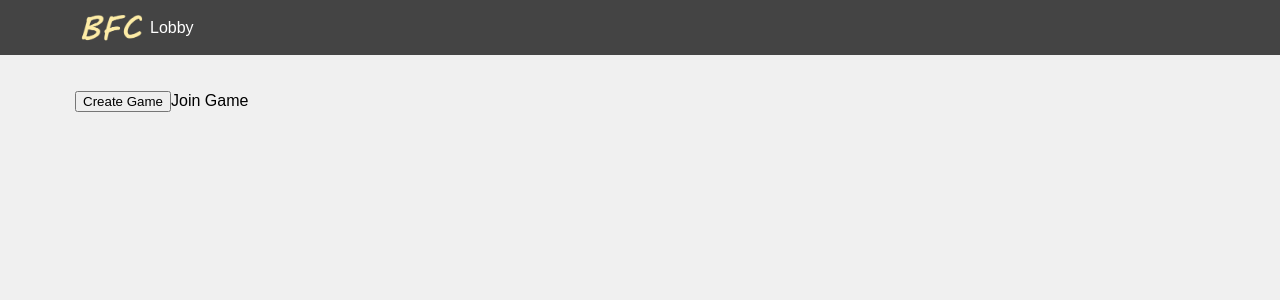
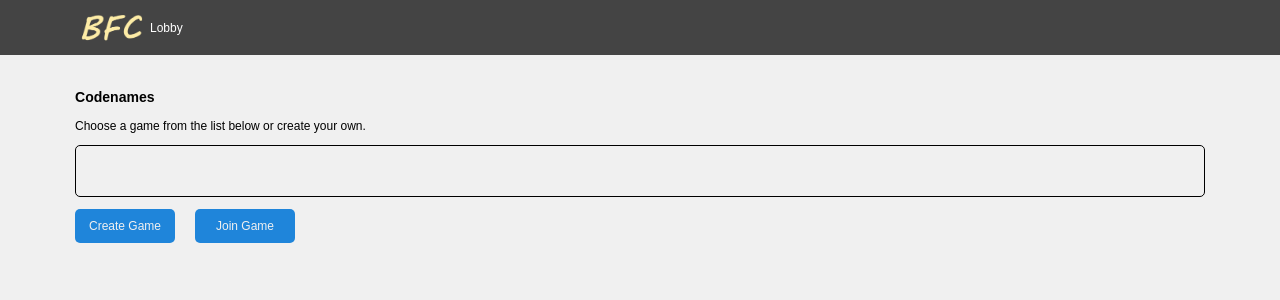
Before and after one commit to toiletpapar/best-friends-club, a React app: page / in a window 1280 px wide. Shown: the top 300 px of the page. Built offline with nearby package versions, Linux system fonts and the light colour scheme; the HTML template or start-up script is replaced by a standard one.

Commit message:
make the lobby a little prettier

```diff
--- a/client/Home/Home.tsx
+++ b/client/Home/Home.tsx
@@ -8,6 +8,7 @@
 
 const Background = styled('div')`
   background-color: ${(props): string => props.theme.lightgray};
+  font-size: 12px;
   font-family: sans-serif;
   min-height: 100vh;
   height: 100%;
--- a/client/Lobby/Lobby.tsx
+++ b/client/Lobby/Lobby.tsx
@@ -2,7 +2,7 @@
 import styled from 'styled-components'
 import * as agent from 'superagent'
 
-import { Link } from '../common/index'
+import { LinkButton, Button } from '../common/index'
 
 interface Highlight {
   active?: boolean;
@@ -10,6 +10,12 @@
 
 const GameIDList = styled('ul')`
   list-style-type: none;
+  border: 1px solid black;
+  min-height: 50px;
+  max-height: 400px;
+  border-radius: 5px;
+  overflow-y: auto;
+  padding: 0;
 `
 
 const GameID = styled('li')<Highlight>`
@@ -36,6 +42,8 @@
 
   return (
     <React.Fragment>
+      <h3>Codenames</h3>
+      <p>Choose a game from the list below or create your own.</p>
       <GameIDList>
         {
           gameIDs.map((gameID): React.ReactNode => {
@@ -45,8 +53,8 @@
           })
         }
       </GameIDList>
-      <button onClick={createGame(gameIDs, setGameID)}>Create Game</button>
-      <Link to={`/codenames/${selectedGameID}`}>Join Game</Link>
+      <Button left onClick={createGame(gameIDs, setGameID)}>Create Game</Button>
+      <LinkButton to={`/codenames/${selectedGameID}`}>Join Game</LinkButton>
     </React.Fragment>
   )
 }
--- /dev/null
+++ b/client/common/Button.tsx
@@ -0,0 +1,22 @@
+import styled from 'styled-components'
+
+interface ButtonInterface {
+  left?: boolean
+}
+
+const Button = styled('button')<ButtonInterface>`
+  border: none;
+  outline: none;
+  font-size: inherit;
+  padding: 10px;
+  width: 100px;
+  border-radius: 5px;
+  margin: 0px 10px;
+  ${(props) => props.left && 'margin-left: 0px;'}
+  color: ${(props) => props.theme.lightgray};
+  background-color: ${(props) => props.theme.blue};
+`
+
+export {
+  Button
+}
--- a/client/common/Link.tsx
+++ b/client/common/Link.tsx
@@ -6,6 +6,19 @@
   color: inherit;
 `
 
+const LinkButton = styled(Link)`
+  width: 100px;
+  display: inline-block;
+  text-align: center;
+  box-sizing: border-box;
+  padding: 10px;
+  border-radius: 5px;
+  margin: 0px 10px;
+  color: ${(props) => props.theme.lightgray};
+  background-color: ${(props) => props.theme.blue};
+`
+
 export {
-  Link
+  Link,
+  LinkButton
 }
```
Also changed, not shown: client/common/index.ts (+5 -2 lines).
